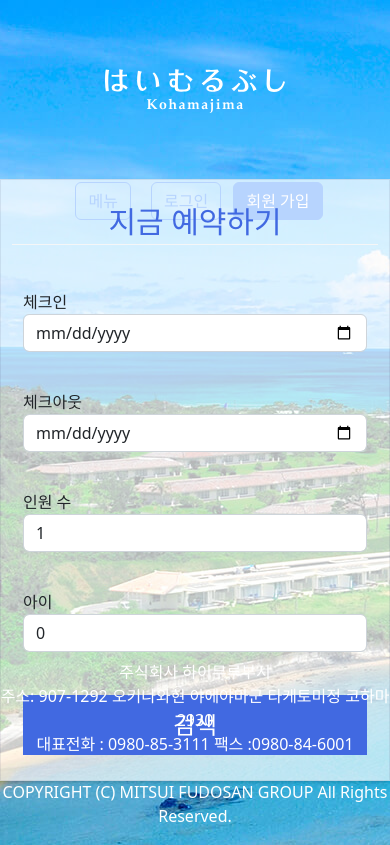
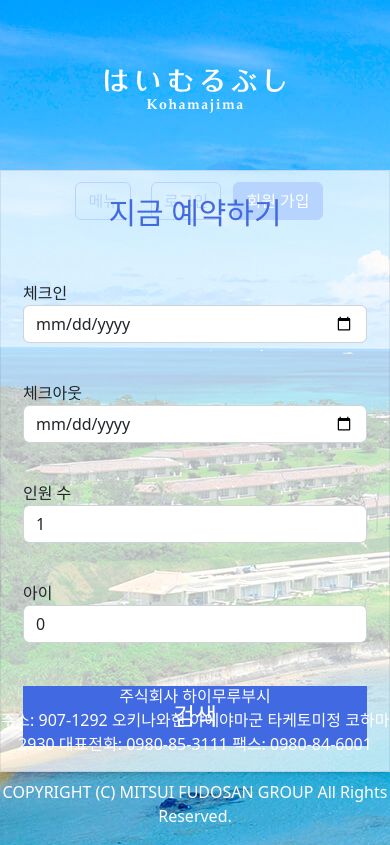
Before and after one commit to rirakmj/project01, a plain HTML site: page index.html in a window 390 px wide. Shown: the top 845 px of the page. Drawn offline with nearby package versions, Linux system fonts and the light colour scheme; a web font is replaced by a local one.

Commit message:
Add files via upload

```diff
--- a/index.css
+++ b/index.css
@@ -1,4 +1,10 @@
 @import url(//fonts.googleapis.com/earlyaccess/jejugothic.css);
+
+@media(max-width:800px){
+    #header {
+    display: outside;
+    }
+}
 
 body {
     background-image: url('main_image.jpg');
@@ -7,12 +13,12 @@ body {
 
 .section {
 position: relative;
-height: 100vh;
+height: 80vh;
 }
 
 .section .section-center {
 position: absolute;
-top: 25%;
+top: 30%;
 left: 0;
 right: 0;
 -webkit-transform: translateY(-50%);
--- a/index.html
+++ b/index.html
@@ -13,8 +13,9 @@
 <link href="https://cdn.jsdelivr.net/npm/bootstrap@5.2.1/dist/css/bootstrap.min.css" rel="stylesheet" integrity="sha384-iYQeCzEYFbKjA/T2uDLTpkwGzCiq6soy8tYaI1GyVh/UjpbCx/TYkiZhlZB6+fzT" crossorigin="anonymous">
 </head>
 
+    <div id = "header">
     <div class="container">
-		<header class="d-flex flex-wrap align-items-center justify-content-center justify-content-md-between py-3 mb-4 border-bottom">
+		<header class="d-flex flex-wrap align-items-center justify-content-center justify-content-md-between py-3 mb-4">
 			<a class="d-flex align-items-center col-md-3 mb-2 mb-md-0 text-dark text-decoration-none" href="#">
 				<img src="logo_main.svg" alt="하이무루부시" width="180" height="150">
 			  </a>
@@ -43,6 +44,7 @@
             <button type="button" class="btn btn-outline-primary me-2" onclick="window.location.href='signin_index.html'">로그인</button>
             <button type="button" class="btn btn-primary" onclick="window.open('./signupform/signup_index.html')">회원 가입</button>
         </header>
+    </div>
     </div>
 
 	<body>
@@ -117,8 +119,7 @@
 
 <footer class="footer">
 	<p>주식회사 하이무루부시<br>
-	주소: 907-1292 오키나와현 야에야마군 타케토미정 코하마2930<br>
-    대표전화 : 0980-85-3111 팩스 :0980-84-6001<br>
+	주소: 907-1292 오키나와현 야에야마군 타케토미정 코하마2930   대표전화: 0980-85-3111   팩스: 0980-84-6001<br>
     <br>
     COPYRIGHT (C) MITSUI FUDOSAN GROUP All Rights Reserved.</p>
 </footer>
```
